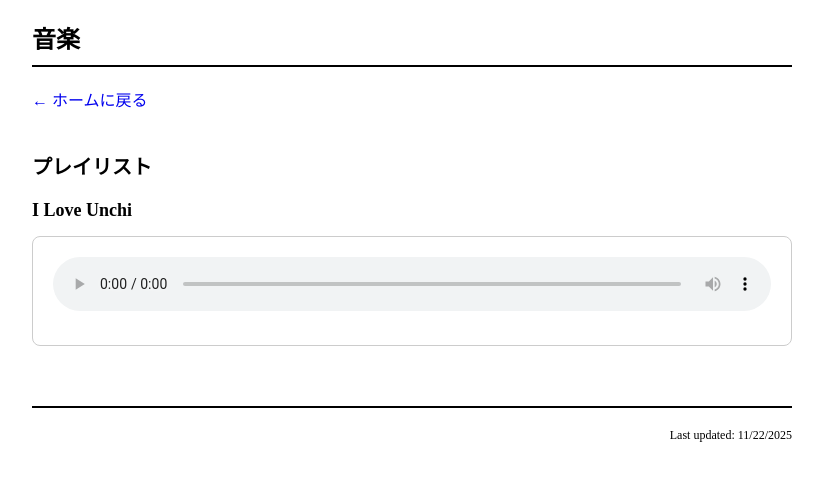
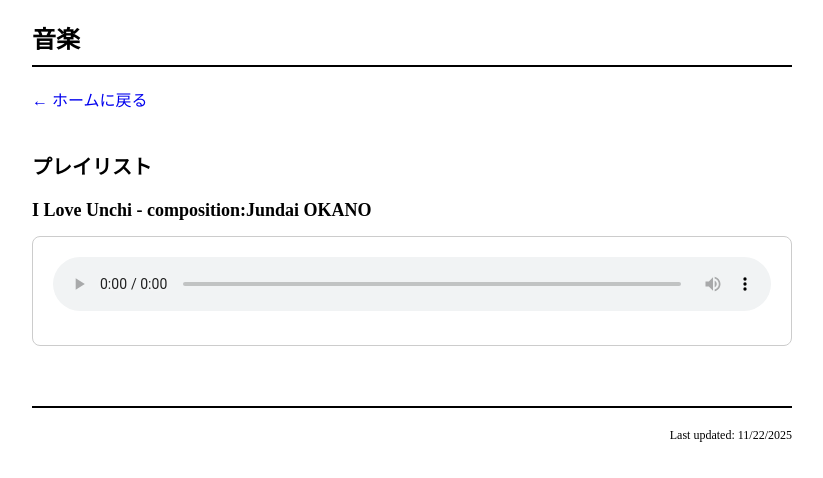
Before and after one commit to Rhizobium-gits/tuba.times, a Next.js app: page /music in a window 1280 px wide. Shown: the top 478 px of the page, without its empty margins (228-1051 px from the left). Built offline with nearby package versions, Linux system fonts and the light colour scheme; a web font is replaced by a local one.

Commit message:
コード修正

```diff
--- a/src/pages/music.js
+++ b/src/pages/music.js
@@ -24,7 +24,7 @@ export default function Music() {
         <h2 style={{ fontSize: '20px', marginBottom: '20px' }}>プレイリスト</h2>
 
         <div style={{ marginBottom: '40px' }}>
-          <h3 style={{ fontSize: '18px', marginBottom: '15px' }}>I Love Unchi</h3>
+          <h3 style={{ fontSize: '18px', marginBottom: '15px' }}>I Love Unchi - composition:Jundai OKANO</h3>
           <div style={{
             border: '1px solid #ccc',
             padding: '20px',
```
